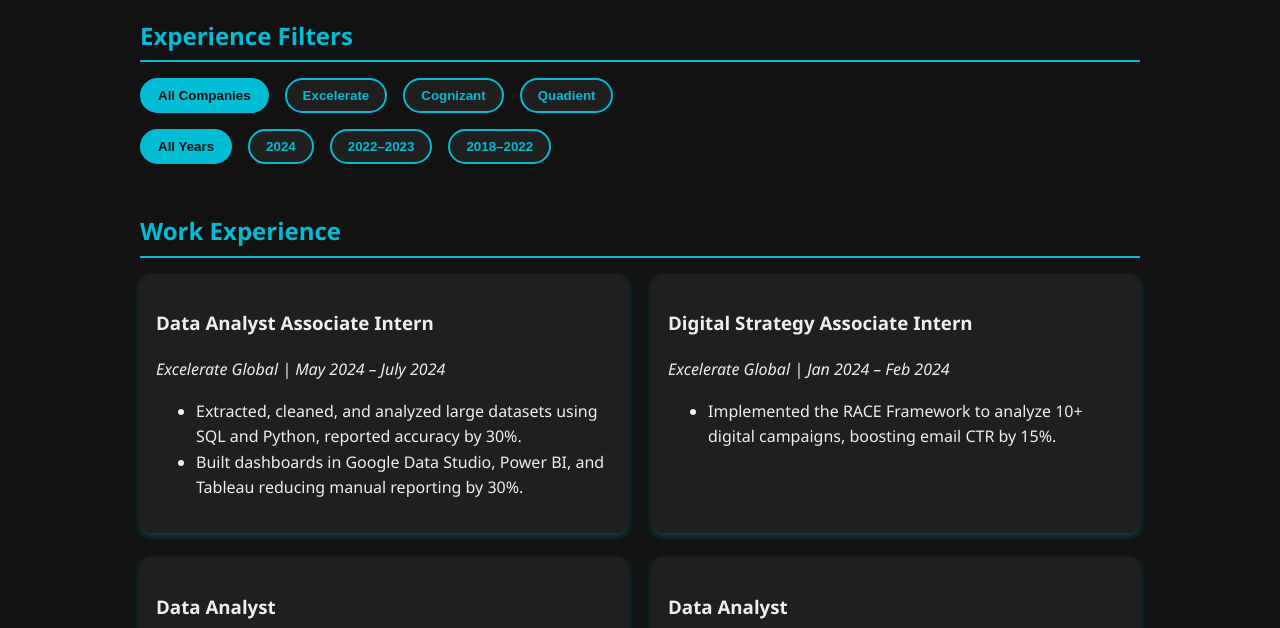
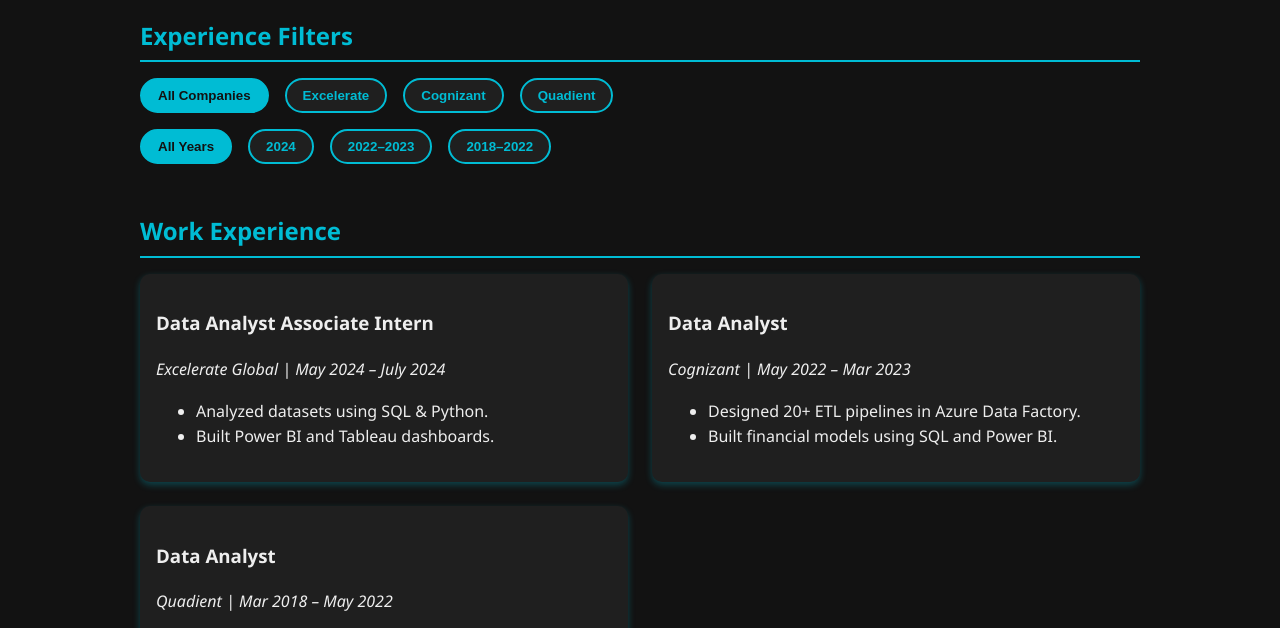
Before and after one commit to katlakavyasri/Kavya-Sri-Katla, a website: page index.html in a window 1280 px wide. Shown: the part 151-779 px from the top of the page. Drawn offline with nearby package versions, Linux system fonts and the light colour scheme; a web font is replaced by a local one.

Commit message:
Update index.html

```diff
--- a/index.html
+++ b/index.html
@@ -56,17 +56,11 @@
       gap: 1.5rem;
     }
 
-    .details-list {
-      list-style: none;
-      padding-left: 0;
-    }
-
-    .details-list li {
-      margin-bottom: 1rem;
+    .experience-item {
       background: #1f1f1f;
       padding: 1rem;
-      border-radius: 8px;
-      box-shadow: 0 2px 5px rgba(0, 188, 212, 0.3);
+      border-radius: 10px;
+      box-shadow: 0 3px 7px rgba(0, 188, 212, 0.3);
     }
 
     .experience-company-filters,
@@ -97,13 +91,6 @@
       background: #00bcd4;
       color: #121212;
       cursor: default;
-    }
-
-    .experience-item {
-      background: #1f1f1f;
-      padding: 1rem;
-      border-radius: 10px;
-      box-shadow: 0 3px 7px rgba(0, 188, 212, 0.3);
     }
 
     footer {
@@ -146,32 +133,24 @@
           <h3>Data Analyst Associate Intern</h3>
           <p><em>Excelerate Global | May 2024 – July 2024</em></p>
           <ul>
-            <li>Extracted, cleaned, and analyzed large datasets using SQL and Python, reported accuracy by 30%.</li>
-            <li>Built dashboards in Google Data Studio, Power BI, and Tableau reducing manual reporting by 30%.</li>
+            <li>Analyzed datasets using SQL & Python.</li>
+            <li>Built Power BI and Tableau dashboards.</li>
           </ul>
         </div>
-
-        <div class="experience-item" data-company="excelerate" data-period="2024">
-          <h3>Digital Strategy Associate Intern</h3>
-          <p><em>Excelerate Global | Jan 2024 – Feb 2024</em></p>
-          <ul>
-            <li>Implemented the RACE Framework to analyze 10+ digital campaigns, boosting email CTR by 15%.</li>
-          </ul>
-        </div>
-
         <div class="experience-item" data-company="cognizant" data-period="2022-2023">
           <h3>Data Analyst</h3>
           <p><em>Cognizant | May 2022 – Mar 2023</em></p>
           <ul>
-            <li>Designed and optimized 20+ ETL pipelines using Azure Data Factory and SQL Server.</li>
+            <li>Designed 20+ ETL pipelines in Azure Data Factory.</li>
+            <li>Built financial models using SQL and Power BI.</li>
           </ul>
         </div>
-
         <div class="experience-item" data-company="quadient" data-period="2018-2022">
           <h3>Data Analyst</h3>
           <p><em>Quadient | Mar 2018 – May 2022</em></p>
           <ul>
-            <li>Automated reconciliation workflows, reducing manual effort by 60%.</li>
+            <li>Automated data pipelines and dashboards.</li>
+            <li>Reduced manual work by 40% via SQL automation.</li>
           </ul>
         </div>
       </div>
```
